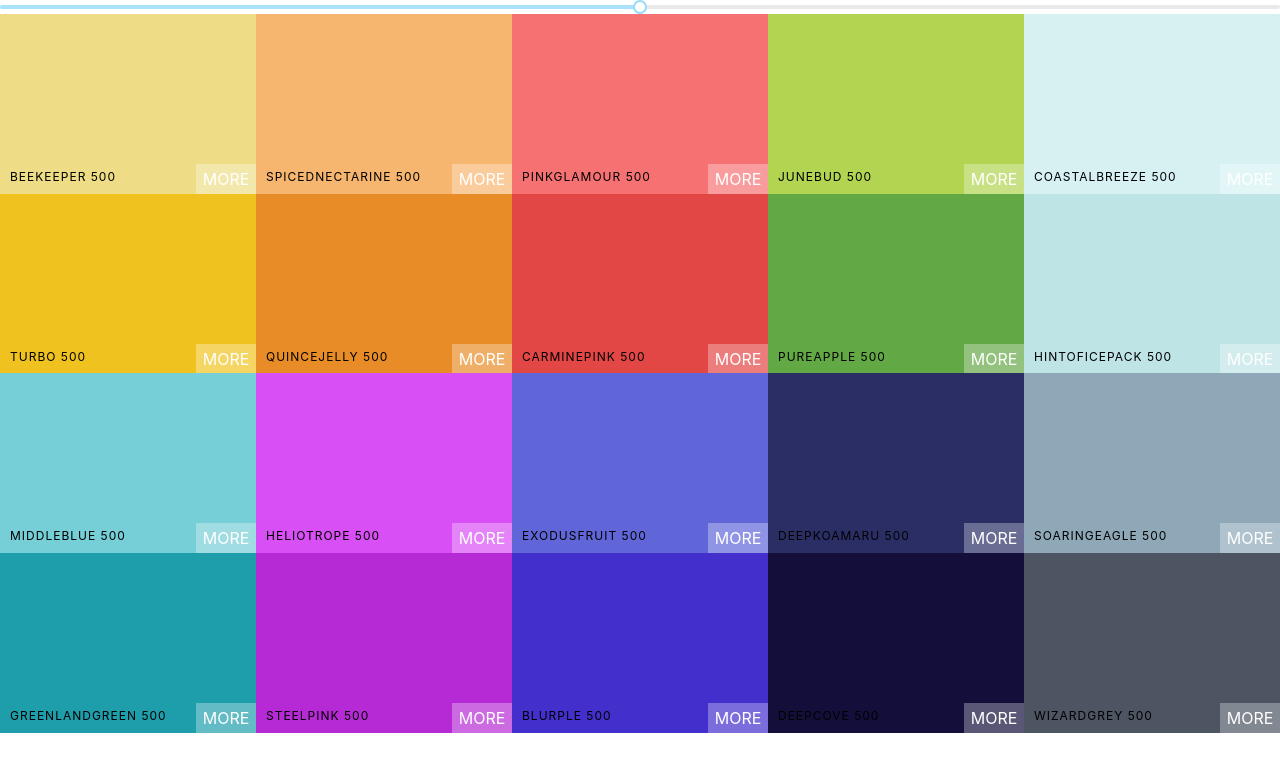
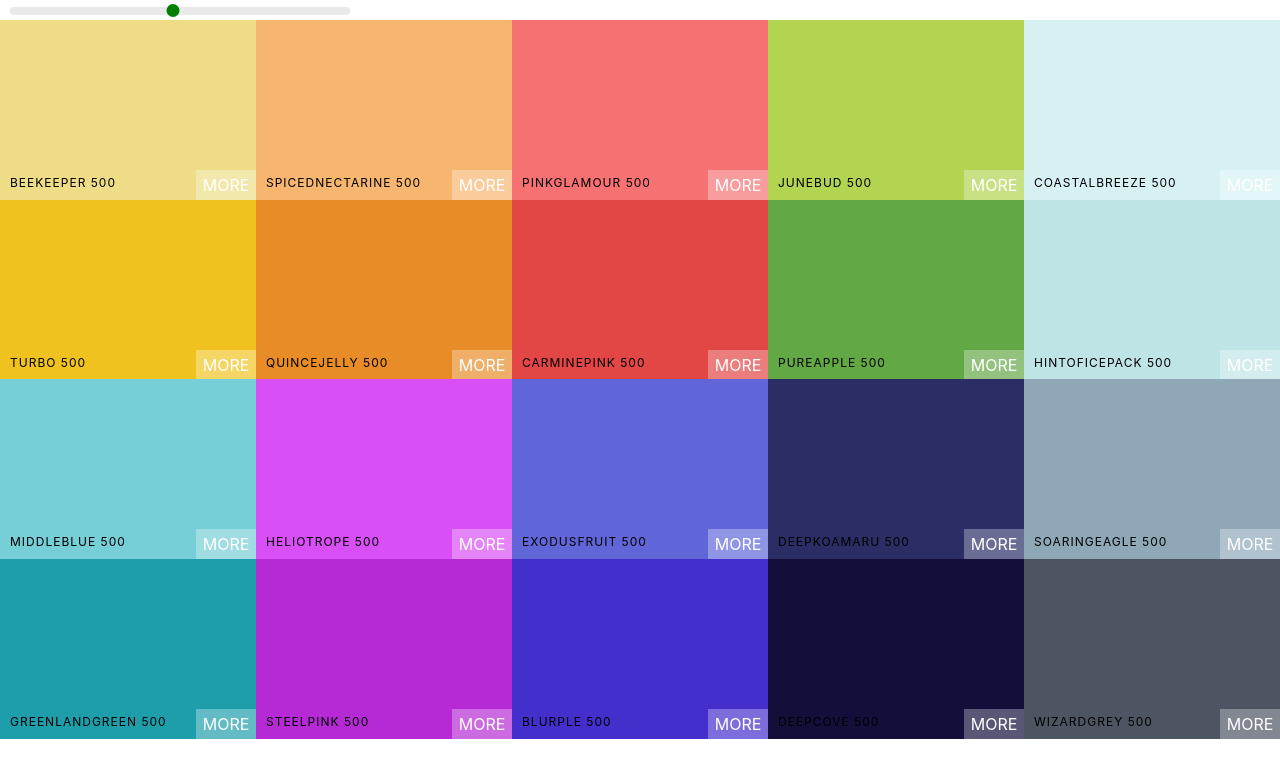
Before and after one commit to zimzamyoyoman/Massive-Color-Project, a React (Create React App) app: page / in a window 1280 px wide. Shown: the top 778 px of the page. Built offline with nearby package versions, Linux system fonts and the light colour scheme.

Commit message:
Styled color slider

```diff
--- a/src/Palette.css
+++ b/src/Palette.css
@@ -5,3 +5,29 @@
 .Palette-colors {
   height: 90%;
 }
+
+.slider {
+  width: 340px;
+  margin: 0 10px;
+  display: inline-block;
+}
+
+.rc-slider-track {
+  background-color: transparent;
+}
+.rc-slider-rail {
+  height: 8px;
+}
+.rc-slider-handle,
+.rc-slider-handle:active,
+.rc-slider-handle:focus,
+.rc-slider-handle:hover {
+  background-color: green;
+  outline: none;
+  border: 2px solid green;
+  box-shadow: none;
+  width: 13px;
+  height: 13px;
+  margin-left: -7px;
+  margin-top: -3px;
+}
--- a/src/Palette.js
+++ b/src/Palette.js
@@ -1,8 +1,9 @@
 import React, { Component } from 'react';
+import 'rc-slider/assets/index.css';
 import './Palette.css';
 import ColorBox from './ColorBox';
 import Slider, { Range } from 'rc-slider';
-import 'rc-slider/assets/index.css';
+
 
 class Palette extends Component {
     constructor(props) {
@@ -24,6 +25,7 @@
 
         return (
             <div className="Palette">
+                <div className="slider">
                     <Slider
                         defaultValue={level}
                         min={100}
@@ -31,6 +33,8 @@
                         step={100}
                         onAfterChange={this.changeLevel}
                     />
+                </div>
+
 
                 {/* Navbar goes here */}
                 <div className="Palette-colors">
```
Lines whose indentation alone changed are shown as unchanged.
